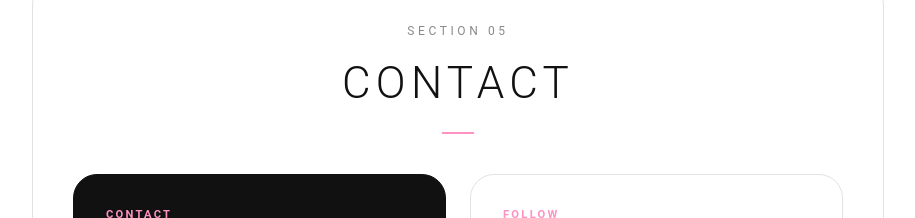
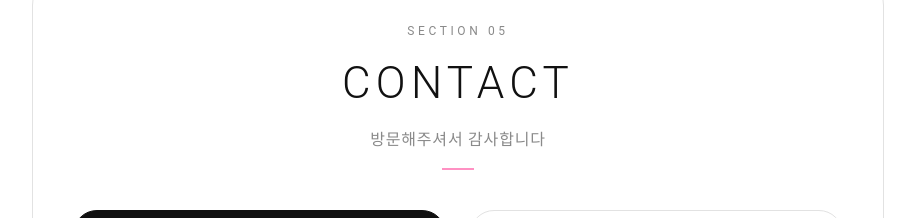
Before and after one commit to nayeonggwon96-maker/my-portfolio, a React (Vite) app: page /#/ in a window 1280 px wide. Shown: the part 1133-1351 px from the top of the page, without its empty margins (182-1097 px from the left). Built offline with nearby package versions, Linux system fonts and the light colour scheme; no server answers; the database is empty.

Commit message:
Add thank-you message under Contact title
Co-Authored-By: Claude Opus 5.5 <noreply@anthropic.com>

```diff
--- a/src/components/landing/contact/contact-section.jsx
+++ b/src/components/landing/contact/contact-section.jsx
@@ -55,6 +55,17 @@ function ContactSection() {
         >
           CONTACT
         </Typography>
+        <Typography
+          sx={{
+            mt: 1.5,
+            fontSize: { xs: '0.95rem', md: '1rem' },
+            fontWeight: 300,
+            letterSpacing: '0.05em',
+            color: 'var(--mono-text-muted)',
+          }}
+        >
+          방문해주셔서 감사합니다
+        </Typography>
         <Box sx={{ width: 32, height: 2, bgcolor: 'var(--color-accent)', mx: 'auto', mt: 2 }} />
       </Box>
 
```
